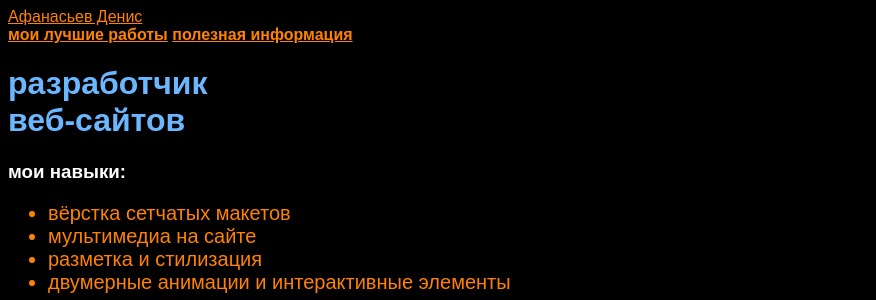
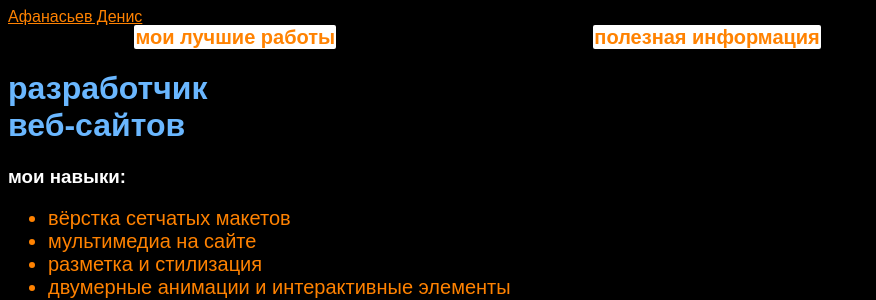
Before and after one commit to dRDPJOAS/portfolio1, a plain HTML site: page index.html in a window 1280 px wide. Shown: the top 300 px of the page, without its empty margins (0-876 px from the left). Drawn offline with Linux system fonts and the light colour scheme.

Commit message:
Update style.css

```diff
--- a/style.css
+++ b/style.css
@@ -37,3 +37,11 @@ p{
 font-size: 100pw;
 
 }
+.link-nav{
+background-color: white;
+text-decoration: none;
+border-radius: 2px;
+margin:10%;
+font-size: 20PX;
+padding: 1PX;
+}
```
